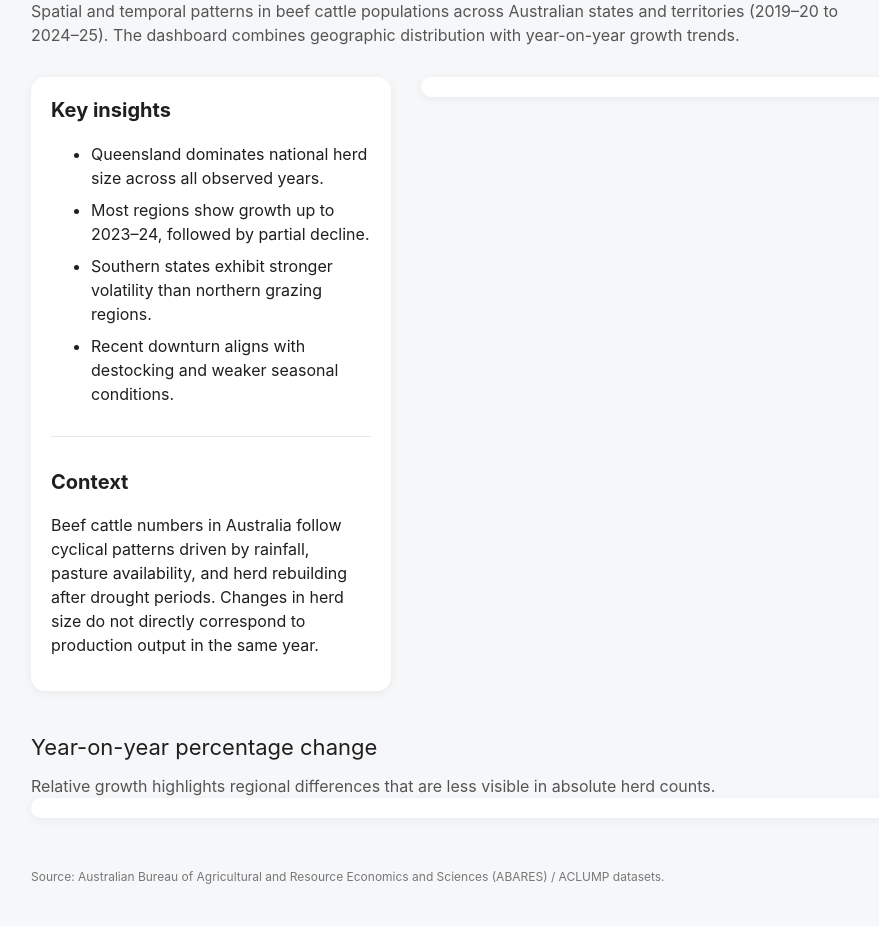
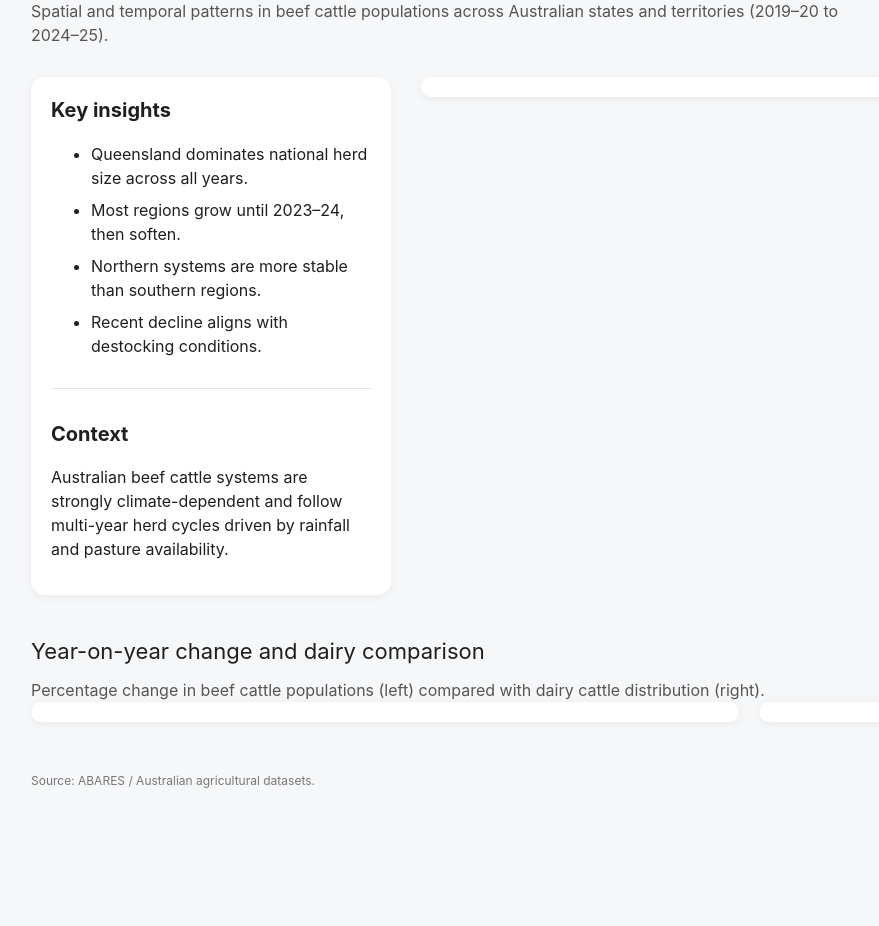
Before and after one commit to therealandrew11/FIT2179-Data-Visualization-2, a plain HTML site: page index2.html in a window 1280 px wide. Shown: the part 105-1031 px from the top of the page, without its empty margins (9-888 px from the left). After the commit the page ends 935 px from the top, so only its background shows below. Drawn offline with Linux system fonts and the light colour scheme; a script that the page names is missing.

Commit message:
Adding Figure 3

```diff
--- a/index2.html
+++ b/index2.html
@@ -4,12 +4,10 @@
   <meta charset="utf-8" />
   <title>Australian Beef Cattle Dashboard</title>
 
-  <!-- Vega stack -->
   <script src="https://cdn.jsdelivr.net/npm/vega@5"></script>
   <script src="https://cdn.jsdelivr.net/npm/vega-lite@5"></script>
   <script src="https://cdn.jsdelivr.net/npm/vega-embed@6"></script>
 
-  <!-- Simple professional styling -->
   <style>
     body {
       margin: 0;
@@ -32,7 +30,6 @@
     h1 {
       font-size: 36px;
       margin: 0 0 10px 0;
-      letter-spacing: -0.5px;
     }
 
     .subtitle {
@@ -92,6 +89,14 @@
       background: #e5e7eb;
       margin: 30px 0;
     }
+
+    /* NEW: two-column layout for trend + dairy */
+    .two-col {
+      display: grid;
+      grid-template-columns: 1.2fr 0.8fr;
+      gap: 20px;
+      align-items: start;
+    }
   </style>
 </head>
 
@@ -104,66 +109,68 @@
     <h1>Australian Beef Cattle Distribution and Change</h1>
     <div class="subtitle">
       Spatial and temporal patterns in beef cattle populations across Australian states
-      and territories (2019–20 to 2024–25). The dashboard combines geographic distribution
-      with year-on-year growth trends.
+      and territories (2019–20 to 2024–25).
     </div>
   </header>
 
-  <!-- TOP SECTION -->
+  <!-- MAP + TEXT -->
   <div class="grid">
 
-    <!-- TEXT PANEL -->
     <div class="panel">
       <h2>Key insights</h2>
       <ul class="insights">
-        <li>Queensland dominates national herd size across all observed years.</li>
-        <li>Most regions show growth up to 2023–24, followed by partial decline.</li>
-        <li>Southern states exhibit stronger volatility than northern grazing regions.</li>
-        <li>Recent downturn aligns with destocking and weaker seasonal conditions.</li>
+        <li>Queensland dominates national herd size across all years.</li>
+        <li>Most regions grow until 2023–24, then soften.</li>
+        <li>Northern systems are more stable than southern regions.</li>
+        <li>Recent decline aligns with destocking conditions.</li>
       </ul>
 
       <div class="divider"></div>
 
       <h2>Context</h2>
       <p>
-        Beef cattle numbers in Australia follow cyclical patterns driven by rainfall,
-        pasture availability, and herd rebuilding after drought periods. Changes in
-        herd size do not directly correspond to production output in the same year.
+        Australian beef cattle systems are strongly climate-dependent and
+        follow multi-year herd cycles driven by rainfall and pasture availability.
       </p>
     </div>
 
-    <!-- MAP -->
     <div id="map" class="chart"></div>
 
   </div>
 
-  <!-- TREND CHART -->
+  <!-- TREND + DAIRY -->
   <div class="section">
-    <div class="section-title">Year-on-year percentage change</div>
-    <div class="subtitle">
-      Relative growth highlights regional differences that are less visible in absolute herd counts.
+
+    <div class="section-title">
+      Year-on-year change and dairy comparison
     </div>
 
-    <div id="trend" class="chart"></div>
+    <div class="subtitle">
+      Percentage change in beef cattle populations (left) compared with dairy cattle distribution (right).
+    </div>
+
+    <div class="two-col">
+
+      <div id="trend" class="chart"></div>
+
+      <div id="dairy" class="chart"></div>
+
+    </div>
+
   </div>
 
-  <!-- FOOTER -->
   <footer>
-    Source: Australian Bureau of Agricultural and Resource Economics and Sciences (ABARES) / ACLUMP datasets.
+    Source: ABARES / Australian agricultural datasets.
   </footer>
 
 </div>
 
 <script>
-  // Map (choropleth)
-  vegaEmbed("#map", "./graphs/1_Cattlenum_Chloropleth.json", {
-    actions: false
-  });
+  vegaEmbed("#map", "./graphs/1_Cattlenum_Chloropleth.json", { actions: false });
 
-  // Line chart (percent change)
-  vegaEmbed("#trend", "./graphs/2_State_Cattlenum_Percent_Change.vega", {
-    actions: false
-  });
+  vegaEmbed("#trend", "./graphs/2_State_Cattlenum_Percent_Change.vega", { actions: false });
+
+  vegaEmbed("#dairy", "./graphs/3_Dairy_Cattlenum.vega", { actions: false });
 </script>
 
 </body>
```
Also changed, not shown: 1 other file.
